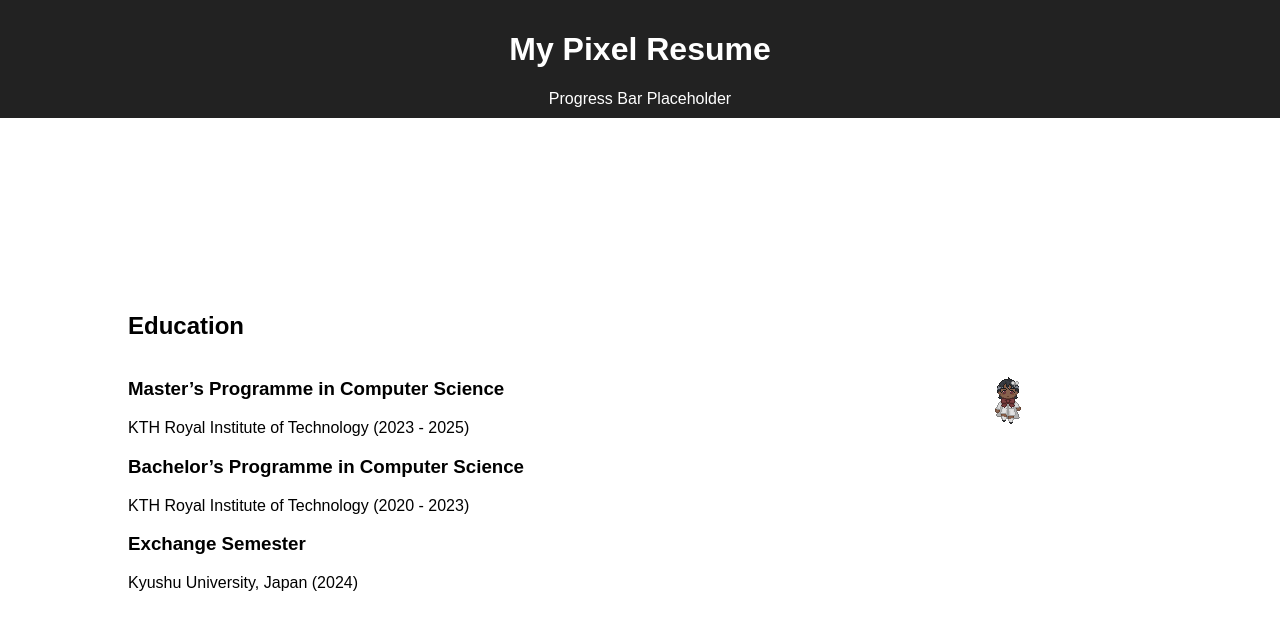
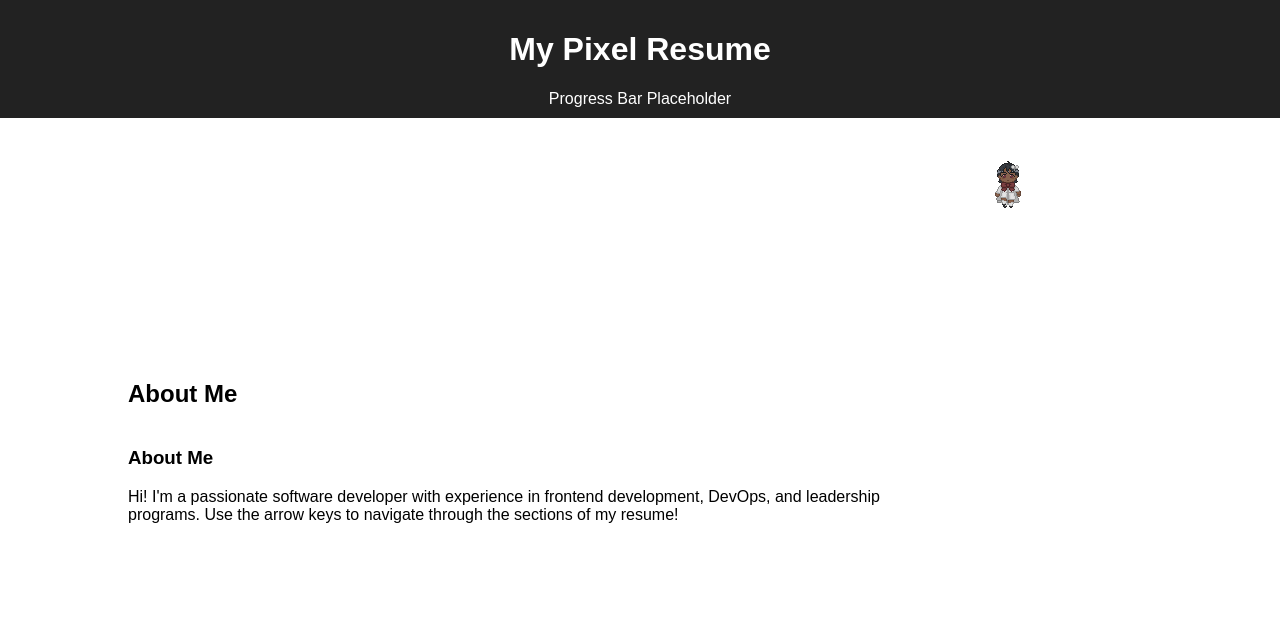
Before and after one commit to NicoleWij/pixel-resume, a React (Create React App) app: page / in a window 1280 px wide. Shown: the top 630 px of the page. Built offline with nearby package versions, Linux system fonts and the light colour scheme.

Commit message:
Updated Sections

```diff
--- a/src/components/App.css
+++ b/src/components/App.css
@@ -1,6 +1,6 @@
 .app {
   font-family: Arial, sans-serif;
-  position: relative; /* Make the parent element relative */
+  position: relative;
 }
 
 .header {
@@ -11,11 +11,11 @@
 }
 
 .sections {
-  position: absolute; /* Make sections overlap */
-  top: 100px; /* Adjust this for spacing from the header */
-  left: 10%; /* Align sections on the left */
-  width: 70%; /* Adjust width */
-  height: calc(100vh - 100px); /* Full height minus the header height */
+  position: absolute;
+  top: 100px;
+  left: 10%;
+  width: 60%;
+  height: calc(100vh - 100px);
 }
 
 .section {
@@ -25,24 +25,24 @@
   display: flex;
   flex-direction: column;
   justify-content: center;
-  opacity: 0; /* Initially hidden */
+  opacity: 0;
   transition: opacity 0.5s ease-in-out;
-  pointer-events: none; /* Prevent interactions when not active */
+  pointer-events: none;
 }
 
 .section.active {
-  opacity: 1; /* Only the active section is visible */
-  pointer-events: auto; /* Allow interactions for the active section */
+  opacity: 1;
+  pointer-events: auto;
 }
 
 .character {
   position: fixed;
-  right: 20%; /* Adjust position for character on the right */
-  top: 50%; /* Start the character vertically centered */
-  transform: translateY(-50%); /* Center the sprite */
-  width: 32px; /* Character sprite dimensions */
+  right: 20%;
+  top: 50%;
+  transform: translateY(-500%);
+  width: 32px;
   height: 48px;
-  overflow: hidden; /* Show only one frame */
+  overflow: hidden;
 }
 
 .sprite {
@@ -52,12 +52,11 @@
   animation: walk 0.8s steps(4) infinite;
 }
 
-
 @keyframes walk {
   from {
     background-position: 0 0;
   }
   to {
-    background-position: -128px 0; /* Animate through the sprite sheet */
+    background-position: -128px 0;
   }
 }
--- a/src/components/App.js
+++ b/src/components/App.js
@@ -7,7 +7,7 @@ import Character from "./Character";
 const App = () => {
   const [activeSectionIndex, setActiveSectionIndex] = useState(0);
 
-  const sections = ["Education", "Experience", "Skills"];
+  const sections = ["About Me", "Experience", "Education", "Skills"];
 
   const handleKeyDown = (e) => {
     if (e.key === "ArrowDown" && activeSectionIndex < sections.length - 1) {
--- a/src/components/Character.js
+++ b/src/components/Character.js
@@ -1,20 +1,16 @@
 import React from "react";
-import characterSprite from '../assets/character.png'; // Adjust the path if needed
+import characterSprite from "../assets/character.png";
 
 const Character = ({ activeSectionIndex }) => {
   return (
     <div
       className="character"
       style={{
-        top: `calc(50% + ${activeSectionIndex * 100}px)`, // Adjust the vertical position
+        top: `calc(50% + ${activeSectionIndex * 170}px)`,
+        backgroundImage: `url(${characterSprite})`,
       }}
     >
-      <div
-        className="sprite"
-        style={{
-          backgroundImage: `url(${characterSprite})`, // Use the imported sprite
-        }}
-      ></div>
+      <div className="sprite"></div>
     </div>
   );
 };
--- a/src/components/Section.js
+++ b/src/components/Section.js
@@ -3,15 +3,15 @@ import React from 'react';
 const Section = ({ title, isActive }) => {
   const getContent = () => {
     switch (title) {
-      case 'Education':
+      case 'About Me':
         return (
           <div>
-            <h3>Master’s Programme in Computer Science</h3>
-            <p>KTH Royal Institute of Technology (2023 - 2025)</p>
-            <h3>Bachelor’s Programme in Computer Science</h3>
-            <p>KTH Royal Institute of Technology (2020 - 2023)</p>
-            <h3>Exchange Semester</h3>
-            <p>Kyushu University, Japan (2024)</p>
+            <h3>About Me</h3>
+            <p>
+              Hi! I'm a passionate software developer with experience in frontend development,
+              DevOps, and leadership programs. Use the arrow keys to navigate through the sections of
+              my resume!
+            </p>
           </div>
         );
       case 'Experience':
@@ -20,16 +20,38 @@ const Section = ({ title, isActive }) => {
             <h3>Cogig – Female Leader Engineer</h3>
             <p>2024-09-01 to Present</p>
             <p>
-              Participated in a selective leadership program focusing on
-              professional development, networking, and leadership skills.
+              Participated in a selective leadership program focusing on professional development,
+              networking, and leadership skills.
             </p>
+            <h3>Netlight Tech Avenue</h3>
+            <p>2024</p>
+            <p>
+              Engaged in a tech-focused event series, contributing to discussions on software
+              innovation and problem-solving.
+            </p>
+          </div>
+        );
+      case 'Education':
+        return (
+          <div>
+            <h3>Master’s Programme in Computer Science</h3>
+            <p>KTH Royal Institute of Technology (2023 - 2025)</p>
+            <h3>Bachelor’s Programme in Computer Science</h3>
+            <p>KTH Royal Institute of Technology (2020 - 2023)</p>
+            <h3>Exchange Semesters</h3>
+            <p>Kyushu University, Japan (2024)</p>
+            <p>Hong Kong University of Science and Technology (2022)</p>
           </div>
         );
       case 'Skills':
         return (
           <div>
-            <h3>Programming Languages</h3>
+            <h3>Technical Skills</h3>
             <p>Java, JavaScript, Python, HTML/CSS, Elixir</p>
+            <h3>Frameworks and Tools</h3>
+            <p>React, Terraform, AWS, Spinnaker</p>
+            <h3>Leadership & Collaboration</h3>
+            <p>Agile, cross-functional teamwork, strategic planning</p>
           </div>
         );
       default:
```
